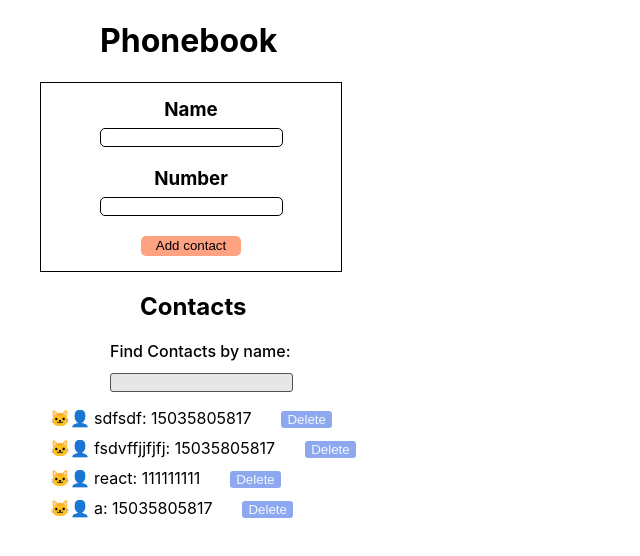
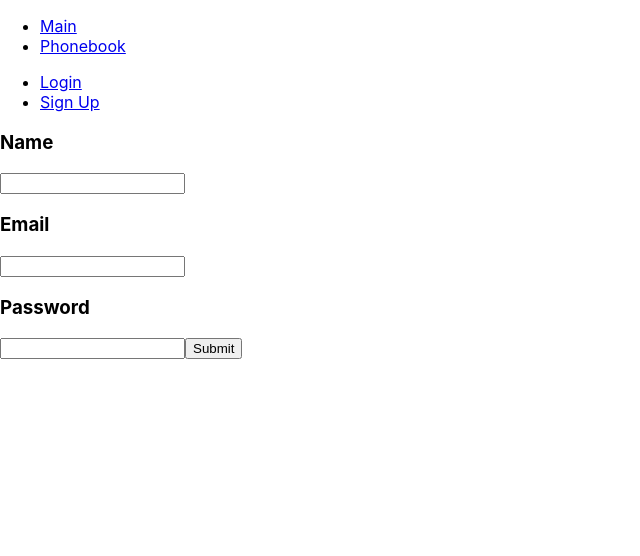
Before and after one commit to Andreyklm01/goit-react-hw-07-phonebook, a React (Create React App) app: page /registration in a window 1280 px wide. Shown: the top 556 px of the page, without its empty margins (0-640 px from the left). Built offline with nearby package versions, Linux system fonts and the light colour scheme; data requests are answered from the project's data file.

Commit message:
add routes, navbar and forms

```diff
--- a/db.json
+++ /dev/null
@@ -1,24 +0,0 @@
-{
-  "contacts": [
-    {
-      "name": "sdfsdf",
-      "number": "15035805817",
-      "id": 15
-    },
-    {
-      "name": "fsdvffjjfjfj",
-      "number": "15035805817",
-      "id": 16
-    },
-    {
-      "name": "react",
-      "number": "111111111",
-      "id": 17
-    },
-    {
-      "name": "a",
-      "number": "15035805817",
-      "id": 18
-    }
-  ]
-}
--- a/package.json
+++ b/package.json
@@ -11,6 +11,7 @@
     "react": "^17.0.2",
     "react-dom": "^17.0.2",
     "react-redux": "^7.2.4",
+    "react-router-dom": "^5.2.0",
     "react-scripts": "4.0.3",
     "redux-devtools-extension": "^2.13.9",
     "redux-persist": "^6.0.0",
@@ -23,8 +24,7 @@
     "predeploy": "npm run build",
     "test": "react-scripts test",
     "eject": "react-scripts eject",
-    "prepare": "husky install",
-    "api-server": "json-server --port 4040 --delay 300 --watch db.json"
+    "prepare": "husky install"
   },
   "eslintConfig": {
     "extends": [
--- a/src/App.jsx
+++ b/src/App.jsx
@@ -1,16 +1,19 @@
-import ContactForm from './components/ContactForm/ContactForm';
-import ContactsList from './components/ContactsList/ContactsList';
-import Filter from './components/Filter/Filter';
+import { Route, Switch } from 'react-router-dom';
+import NavBar from './Views/NavBar';
+import MainView from './Views/MainView';
+import LoginForm from './components/LoginForm';
+import RegisterForm from './components/RegisterForm';
+import ContactsView from './Views/ContactsView';
 
 const App = () => (
   <>
-    <h1 className="main-title">Phonebook</h1>
-    <ContactForm />
-    <div>
-      <h2 className="subtitle">Contacts</h2>
-      <Filter />
-      <ContactsList />
-    </div>
+    <NavBar />
+    <Switch>
+      <Route exact path="/" component={MainView} />
+      <Route path="/registration" component={RegisterForm} />
+      <Route path="/login" component={LoginForm} />
+      <Route path="/contacts" component={ContactsView} />
+    </Switch>
   </>
 );
 
--- /dev/null
+++ b/src/Views/ContactsView.jsx
@@ -0,0 +1,16 @@
+import ContactForm from '../components/ContactForm/ContactForm';
+import ContactsList from '../components/ContactsList/ContactsList';
+import Filter from '../components/Filter/Filter';
+
+const ContactsView = () => (
+  <>
+    <ContactForm />
+    <div>
+      <h2 className="subtitle">Contacts</h2>
+      <Filter />
+      <ContactsList />
+    </div>
+  </>
+);
+
+export default ContactsView;
--- /dev/null
+++ b/src/Views/MainView.jsx
@@ -0,0 +1,7 @@
+const MainView = () => (
+  <div>
+    <h1>It`s a Phonebook App </h1>
+  </div>
+);
+
+export default MainView;
--- /dev/null
+++ b/src/Views/NavBar.jsx
@@ -0,0 +1,19 @@
+import { NavLink } from 'react-router-dom';
+import AuthNav from '../components/AuthNav';
+import UserMenu from '../components/UserMenu';
+
+const NavBar = ({ isAutorized }) => (
+  <div>
+    <ul>
+      <li>
+        <NavLink to="/">Main</NavLink>
+      </li>
+      <li>
+        <NavLink to="/contacts">Phonebook</NavLink>
+      </li>
+    </ul>
+    {isAutorized ? <UserMenu /> : <AuthNav />}
+  </div>
+);
+
+export default NavBar;
--- /dev/null
+++ b/src/components/AuthNav.jsx
@@ -0,0 +1,14 @@
+import { NavLink } from 'react-router-dom';
+
+const AuthNav = () => (
+  <ul>
+    <li>
+      <NavLink to="/login"> Login </NavLink>
+    </li>
+    <li>
+      <NavLink to="/registration"> Sign Up </NavLink>
+    </li>
+  </ul>
+);
+
+export default AuthNav;
--- /dev/null
+++ b/src/components/LoginForm.jsx
@@ -0,0 +1,60 @@
+import { Component } from 'react';
+
+class LoginForm extends Component {
+  state = {
+    email: '',
+    password: '',
+  };
+
+  handleChange = ({ target }) => {
+    const { name, value } = target;
+    this.setState({
+      [name]: value,
+    });
+  };
+
+  handleSubmit = event => {
+    event.preventDefault();
+    this.resetInput();
+  };
+
+  resetInput = () => {
+    this.setState({
+      email: '',
+      password: '',
+    });
+  };
+
+  render() {
+    const { email, password } = this.state;
+    return (
+      <div>
+        <form onSubmit={this.handleSubmit}>
+          <h3>Email</h3>
+          <label>
+            <input
+              type="email"
+              value={email}
+              name="email"
+              onChange={this.handleChange}
+              required
+            />
+          </label>
+          <h3>Password</h3>
+          <label>
+            <input
+              type="password"
+              value={password}
+              name="password"
+              onChange={this.handleChange}
+              required
+            />
+          </label>
+          <button type="submit">Log In</button>
+        </form>
+      </div>
+    );
+  }
+}
+
+export default LoginForm;
--- /dev/null
+++ b/src/components/RegisterForm.jsx
@@ -0,0 +1,74 @@
+import { Component } from 'react';
+
+class RegisterForm extends Component {
+  state = {
+    name: '',
+    email: '',
+    password: '',
+  };
+
+  handleChange = ({ target }) => {
+    const { name, value } = target;
+    this.setState({
+      [name]: value,
+    });
+  };
+
+  handleSubmit = event => {
+    event.preventDefault();
+    this.resetInput();
+  };
+
+  resetInput = () => {
+    this.setState({
+      name: '',
+      email: '',
+      password: '',
+    });
+  };
+
+  render() {
+    const { name, email, password } = this.state;
+    return (
+      <div>
+        <form onSubmit={this.handleSubmit}>
+          <h3>Name</h3>
+          <label>
+            <input
+              type="text"
+              name="name"
+              value={name}
+              pattern="^[a-zA-Zа-яА-Я]+(([' -][a-zA-Zа-яА-Я ])?[a-zA-Zа-яА-Я]*)*$"
+              title="Имя может состоять только из букв, апострофа, тире и пробелов. Например Adrian, Jacob Mercer, Charles de Batz de Castelmore d'Artagnan и т. п."
+              onChange={this.handleChange}
+              required
+            />
+          </label>
+          <h3>Email</h3>
+          <label>
+            <input
+              type="email"
+              value={email}
+              name="email"
+              onChange={this.handleChange}
+              required
+            />
+          </label>
+          <h3>Password</h3>
+          <label>
+            <input
+              type="password"
+              value={password}
+              name="password"
+              onChange={this.handleChange}
+              required
+            />
+          </label>
+          <button type="submit">Submit</button>
+        </form>
+      </div>
+    );
+  }
+}
+
+export default RegisterForm;
--- /dev/null
+++ b/src/components/UserMenu.jsx
@@ -0,0 +1,10 @@
+const UserMenu = ({ name, onLogout }) => (
+  <div>
+    <p>Welcome, {name}</p>
+    <button type="button" onClick={onLogout}>
+      Logout
+    </button>
+  </div>
+);
+
+export default UserMenu;
--- a/src/index.js
+++ b/src/index.js
@@ -1,5 +1,6 @@
 import React from 'react';
 import ReactDOM from 'react-dom';
+import { BrowserRouter } from 'react-router-dom';
 import { Provider } from 'react-redux';
 // import { PersistGate } from 'redux-persist/integration/react';
 import './index.css';
@@ -7,10 +8,12 @@ import App from './App';
 import store from './redux/store';
 
 ReactDOM.render(
-  <React.StrictMode>
-    <Provider store={store}>
-      <App />
-    </Provider>
-  </React.StrictMode>,
+  <BrowserRouter>
+    <React.StrictMode>
+      <Provider store={store}>
+        <App />
+      </Provider>
+    </React.StrictMode>
+  </BrowserRouter>,
   document.getElementById('root'),
 );
```
Also changed, not shown: 1 other file (tests, documents, lock files or other folders).
